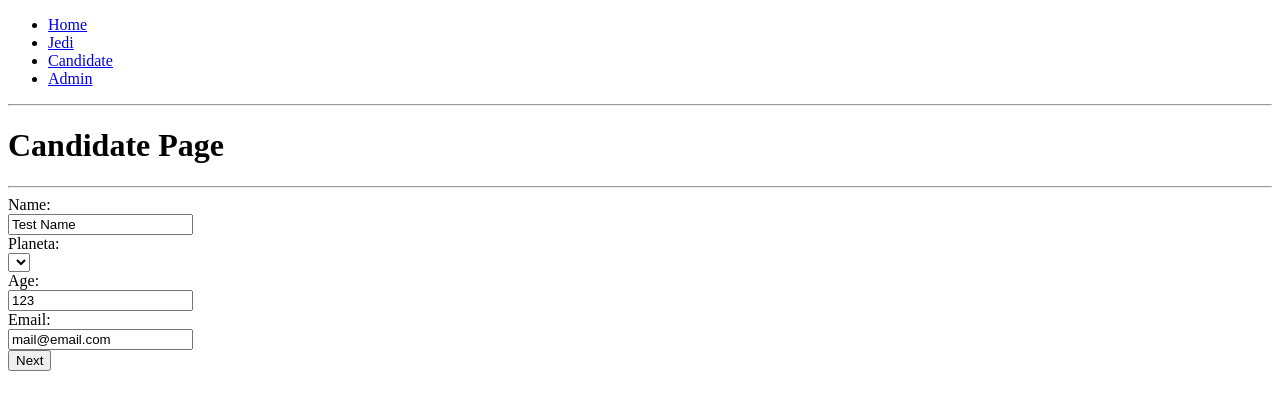
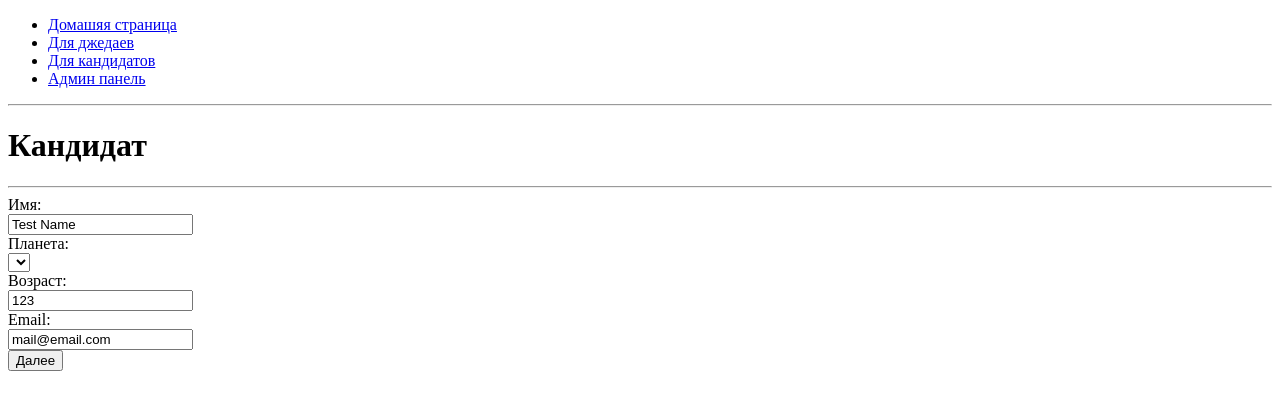
Before and after one commit to BorisKoval/JediAcademy, a Django app: page /candidate/ in a window 1280 px wide. Shown: the top 410 px of the page. Run offline with Django 3.2, Linux system fonts and the light colour scheme; data that the repository does not hold is empty.

Commit message:
Translation and some fixes

```diff
--- a/hr_service/models.py
+++ b/hr_service/models.py
@@ -1,6 +1,5 @@
 from django.db import models
 
-# Create your models here.
 class Planet(models.Model):
     name = models.CharField('Наименование', max_length=50)
     def __str__(self):
@@ -9,15 +8,12 @@ class Planet(models.Model):
 class Jedi(models.Model):
     name = models.CharField('Имя', max_length=50)
     planet = models.ForeignKey(Planet, on_delete=models.CASCADE) #'Планета обучения'
-    #padawan_count = models.IntegerField('Кол-во падаванов', default=0)
 
 class Candidate(models.Model):
     name = models.CharField('Имя', max_length=50)
     planet = models.ForeignKey(Planet, on_delete=models.CASCADE) #'Планета обитания'
     age = models.IntegerField('Возраст', default=0)
     email = models.EmailField('Емейл')
-    #is_padawan = models.BooleanField('Является падаваном', default=False)
-    #jedi = models.ForeignKey(Jedi, on_delete=models.CASCADE) #'Джедай'
 
 class Challenge(models.Model):
     order = models.IntegerField('Код ордена', unique=True)
--- a/hr_service/templates/hr_service/candidate.html
+++ b/hr_service/templates/hr_service/candidate.html
@@ -5,28 +5,28 @@
 
 <h1>{{ section.title }}</h1>
 <body>
-    <h1>Candidate Page</h1>
+    <h1>Кандидат</h1>
     <hr>
     <form action="challenge/" method="post">
 
             {% csrf_token %}
-            <label for="candidate">Name:</label><br>
+            <label for="candidate">Имя:</label><br>
             <input type="text" name="name" id="candidate" value="Test Name"><br>
-            <label for="planets">Planeta:</label><br>
+            <label for="planets">Планета:</label><br>
             <select id="planets" name="planet">
                 {% for i in planets %}
                     <option value="{{i.id}}">{{i}}</option>
                 {% endfor %}
             </select><br>
 
-            <label for="age">Age:</label><br>
+            <label for="age">Возраст:</label><br>
             <input type="text" name="age" id="candidate" value="123"><br>
 
             <label for="email">Email:</label><br>
             <input type="text" name="email" id="candidate" value="mail@email.com"><br>
 
 
-            <input type="submit" value="Next">
+            <input type="submit" value="Далее">
     </form>
 
 
--- a/hr_service/templates/hr_service/candidates.html
+++ b/hr_service/templates/hr_service/candidates.html
@@ -4,15 +4,14 @@
 {% block content %}
 
 <body>
-    <h1>Candidates Page</h1>
-    <hr>
+    <h1>Кандидаты: </h1>
 
     <ul>
         {% for candidate in candidates %}
             <li><a href="{% url 'candidates:results' jedi_id candidate.planet_id candidate.id  %}">{{ candidate.name }} {{ candidate.id }}</a></li>
         {% endfor %}
     </ul>
-    <input type="button" value="BACK" onclick="javascript:history.go(-1);">
+    <input type="button" value="Назад" onclick="javascript:history.go(-1);">
 
 </body>
 {% endblock %}
--- a/hr_service/templates/hr_service/challenge.html
+++ b/hr_service/templates/hr_service/challenge.html
@@ -5,9 +5,7 @@
 
 <h1>{{ section.title }}</h1>
 <body>
-    <h1>Challenge Page</h1>
-    <h1>Welcome {{ candidate.name }}!</h1>
-    <hr>
+    <h1>Добро пожаловать! {{ candidate.name }} можешь пройти тест: </h1>
 
     <form action="thanks/" method="post">
         {% csrf_token %}
@@ -16,7 +14,7 @@
             <input type="checkbox" name="answer" id="answer[]" value="{{question.id}}"><br>
         {% endfor %}
 
-        <input type="submit" value="Finish">
+        <input type="submit" value="Закончить">
     </form>
 
 
--- a/hr_service/templates/hr_service/index.html
+++ b/hr_service/templates/hr_service/index.html
@@ -4,18 +4,17 @@
 
     <div id="sidebar">
         <ul>
-            <li><a href="/">Home</a></li>
-            <li><a href="/jedi/">Jedi</a></li>
-            <li><a href="/candidate/">Candidate</a></li>
-            <li><a href="/admin/">Admin</a></li>
+            <li><a href="/">Домашяя страница</a></li>
+            <li><a href="/jedi/">Для джедаев</a></li>
+            <li><a href="/candidate/">Для кандидатов</a></li>
+            <li><a href="/admin/">Админ панель</a></li>
         </ul>
     </div>
     <hr>
 </head>
 {% block content %}
 <body>
-    <h1>Home Page</h1>
-    <hr>
+    <h1>Домашяя страница</h1>
 
 </body>
 {% endblock %}
--- a/hr_service/templates/hr_service/jedi.html
+++ b/hr_service/templates/hr_service/jedi.html
@@ -10,7 +10,7 @@
 
     <ul>
         {% for jedi, padawans in jedis_and_padawans.items %}
-            <li><a href="{% url 'candidates:candidates' jedi.id jedi.planet_id %}">{{ jedi.name }} ({{padawans}} padawans)</a></li>
+            <li><a href="{% url 'candidates:candidates' jedi.id jedi.planet_id %}">{{ jedi.name }} ({{padawans}} падаванов)</a></li>
         {% endfor %}
     </ul>
 
@@ -19,7 +19,7 @@
     <ul>
             {% for jedi, padawans in jedis_and_padawans.items %}
                 {% if padawans > 1 %}
-                    <li><a href="{% url 'candidates:candidates' jedi.id jedi.planet_id %}">{{ jedi.name }} ({{padawans}} padawans)</a></li>
+                    <li><a href="{% url 'candidates:candidates' jedi.id jedi.planet_id %}">{{ jedi.name }} ({{padawans}} падаванов)</a></li>
                 {% endif %}
             {% endfor %}
         </ul>
--- a/hr_service/templates/hr_service/padawan.html
+++ b/hr_service/templates/hr_service/padawan.html
@@ -5,12 +5,12 @@
 
 <h1>{{ section.title }}</h1>
 <body>
-    <h1>Became Padawan Page</h1>
+    <h1>Страница Падавана</h1>
     <hr>
 
-    <h1>{{candidate.name}} is Padawan now !!!</h1>
+    <h1>{{candidate.name}} теперь падаван !!!</h1>
 
-    <a href="/">Home</a>
+    <a href="/">Домой</a>
 
 
 </body>
--- a/hr_service/urls.py
+++ b/hr_service/urls.py
@@ -13,7 +13,4 @@ urlpatterns = [
     path(r'jedi/<int:jedi_id>/planet/<int:planet_id>/candidates/', views.CandidatesView, name='candidates'),
     path(r'jedi/<int:jedi_id>/planet/<int:planet_id>/<int:candidate_id>/results/', views.ResultsView, name='results'),
     path(r'jedi/<int:jedi_id>/planet/<int:planet_id>/<int:candidate_id>/results/padawan/', views.BecomePadawan, name='padawan'),
-
-    #path('create/', views.Create, name='create'),
-    #path('<int:candidate_id>/candidate/', views.CandidatesView, name='candidates'),
 ]
--- a/hr_service/views.py
+++ b/hr_service/views.py
@@ -4,8 +4,6 @@ from django.views import generic
 from django.urls import reverse
 from .models import Candidate, Planet, Jedi, Challenge, Answer, Padawan
 from django.core.mail import send_mail
-
-# Create your views here.
 
 def Index(request):
     template = 'hr_service/index.html'
@@ -90,7 +88,7 @@ def ResultsView(request, planet_id, jedi_id, candidate_id):
 def BecomePadawan(request, planet_id, jedi_id, candidate_id):
     template = 'hr_service/padawan.html'
 
-    #ограничение на кол-во падаванов
+    #ограничение на кол-во падаванов, не более 3
     if Padawan.objects.filter(jedi_id=jedi_id).count() > 3:
         return HttpResponseRedirect(reverse('candidates:candidates', args=(planet_id, jedi_id, )))
 
```
Also changed, not shown: hr_service/templates/hr_service/candidate_result.html (+4 -4 lines), hr_service/templates/hr_service/thanks.html (+3 -6 lines).
